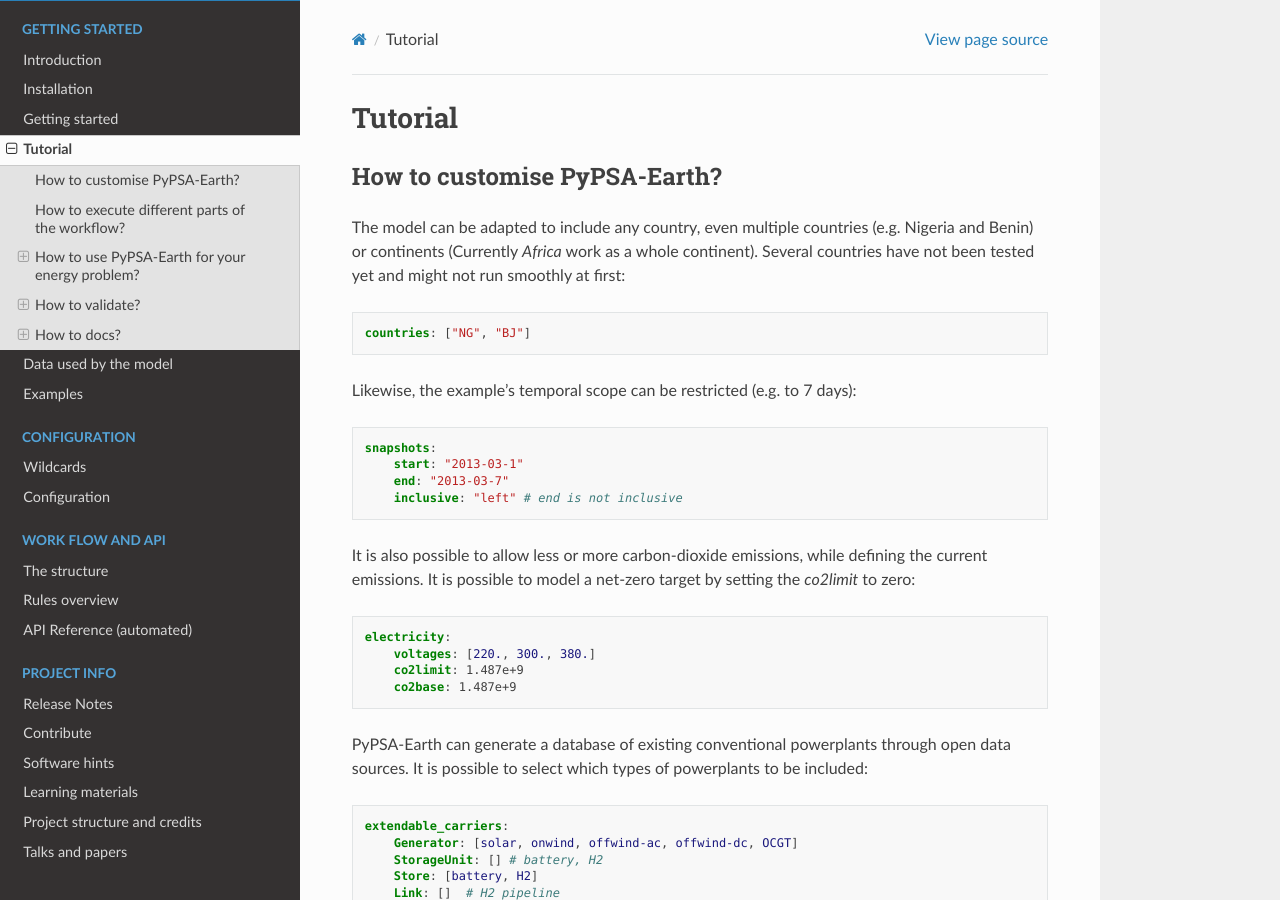
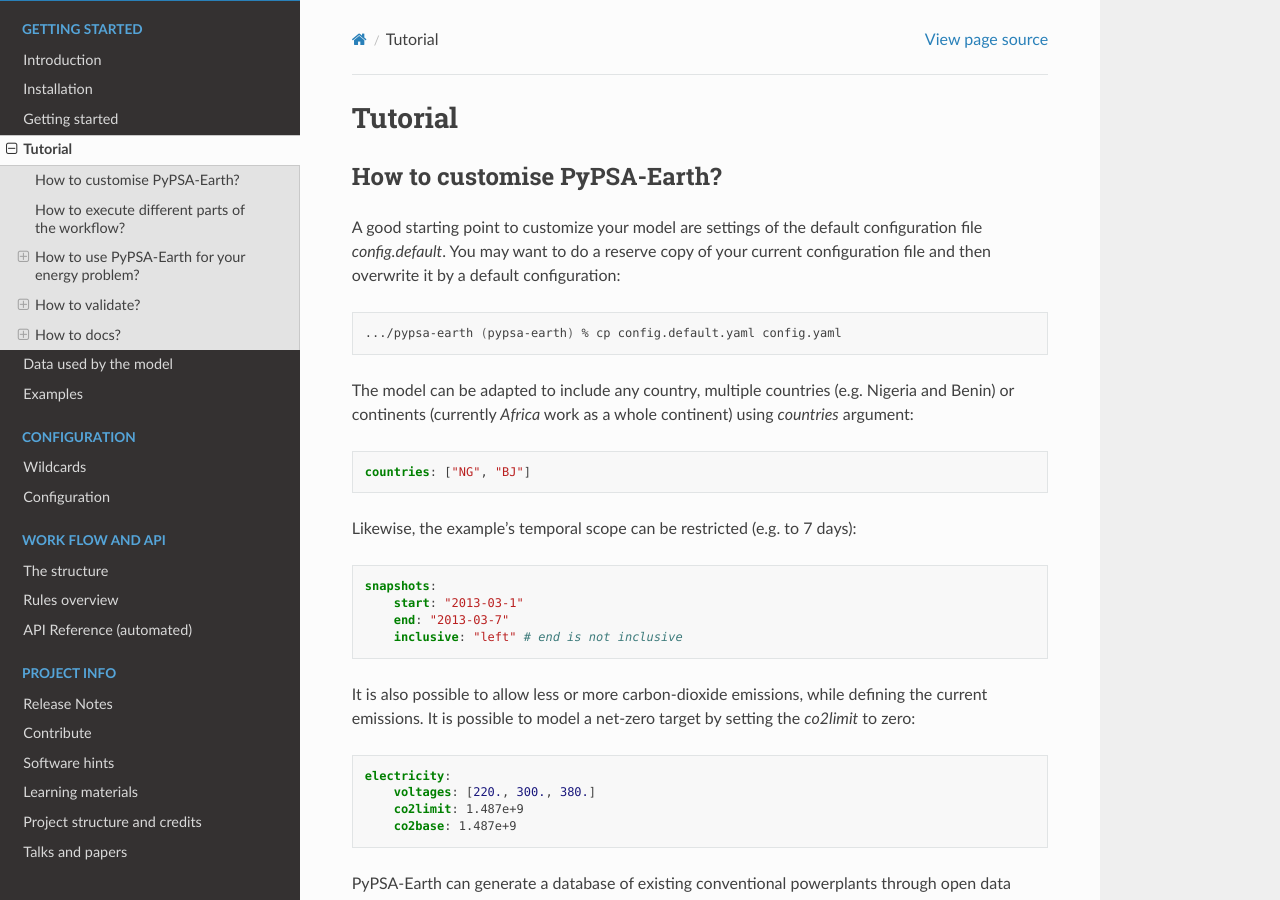
Before and after one commit to pypsa-meets-earth/pypsa-earth, a Sphinx documentation site: the page built from doc/tutorial.rst, in a window 1280 px wide and 900 px high. Built offline with Sphinx 7.4.7 and the Read the Docs theme 2.0.0, drawn with Linux system fonts in a browser that asks for light colours; pages that are not in the unit, such as notebooks, are missing from menus; the version number could not be read and is left out.

Commit message:
Add clarification

```diff
--- a/doc/tutorial.rst
+++ b/doc/tutorial.rst
@@ -13,8 +13,13 @@
 How to customise PyPSA-Earth?
 =============================
 
-The model can be adapted to include any country, even multiple countries (e.g. Nigeria and Benin) or continents
-(Currently `Africa` work as a whole continent). Several countries have not been tested yet and might not run smoothly at first:
+A good starting point to customize your model are settings of the default configuration file `config.default`. You may want to do a reserve copy of your current configuration file and then overwrite it by a default configuration:
+
+.. code:: bash
+
+    .../pypsa-earth (pypsa-earth) % cp config.default.yaml config.yaml
+
+The model can be adapted to include any country, multiple countries (e.g. Nigeria and Benin) or continents (currently `Africa` work as a whole continent) using `countries` argument:
 
 .. code:: yaml
 
```
